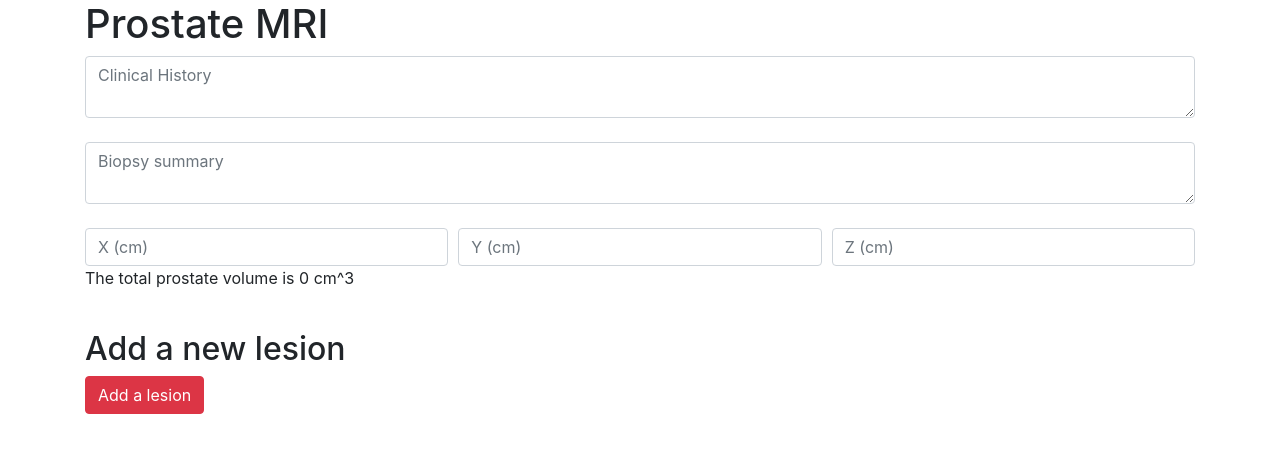
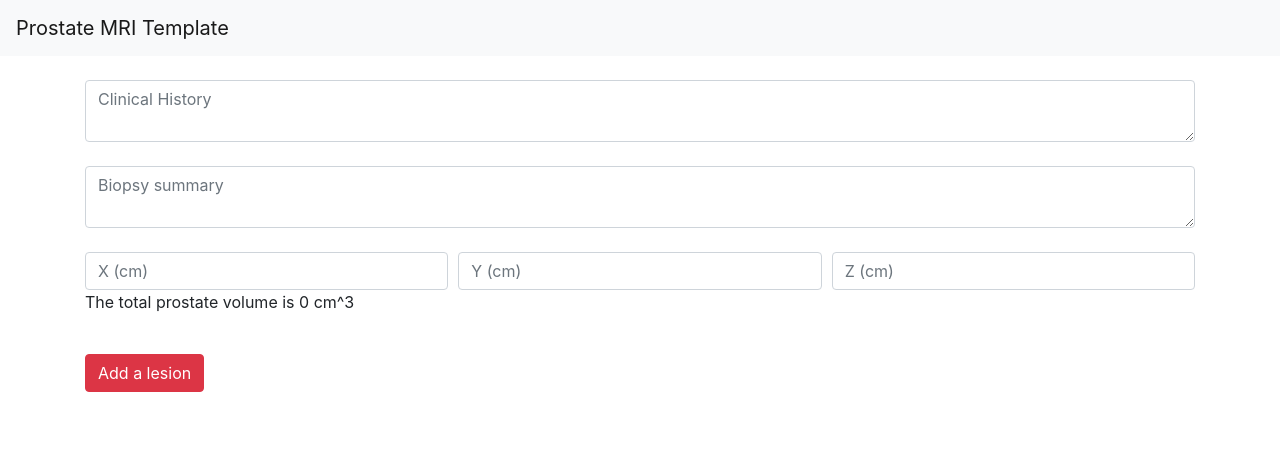
Before and after one commit to Tubo/prostate-mri, a React (Create React App) app: page / in a window 1280 px wide. Shown: the top 452 px of the page. Built offline with nearby package versions, Linux system fonts and the light colour scheme.

Commit message:
Refactored components according to layout logic, added sidebar and navbar

```diff
--- a/src/App.js
+++ b/src/App.js
@@ -1,27 +1,38 @@
 import React, {Component} from 'react';
 import {Container, Row, Col, Input} from 'reactstrap'
 
+import MyNavbar from './Navbar'
+import Sidebar from './Sidebar'
 import NewLesion from './Lesions'
-import ProstateSize from './ProstateSize'
 import ClinicalField from './ClinicalField'
 
 
 class App extends Component {
     render() {
         return (
-            <Container>
-                <h1>Prostate MRI</h1>
-                <ClinicalField content='Clinical History'/>
-                <br/>
-                <ClinicalField content='Biopsy summary'/>
-                <br/>
-                <ProstateSize/>
-                <br/>
-                <h2>Add a new lesion</h2>
-                <NewLesion/>
-            </Container>
+            <>
+                <MyNavbar/>
+                <Container className="mt-4">
+                    <Row>
+                        <Col>
+                            <MainContent/>
+                        </Col>
+                    </Row>
+                </Container>
+            </>
         );
     }
 }
 
+class MainContent extends Component {
+    render() {
+        return (
+            <>
+                <ClinicalField/>
+                <NewLesion/>
+            </>
+        )
+    }
+}
+
 export default App;
--- a/src/ClinicalField.js
+++ b/src/ClinicalField.js
@@ -1,5 +1,23 @@
 import React, {Component} from 'react';
 import {Input} from 'reactstrap'
+
+import ProstateSize from './ProstateSize'
+
+
+class ClinicalField extends Component {
+    render() {
+        return (
+            <>
+                <InputArea content='Clinical History'/>
+                <br/>
+                <InputArea content='Biopsy summary'/>
+                <br/>
+                <ProstateSize/>
+                <br/>
+            </>
+        )
+    }
+}
 
 class InputArea extends Component {
     render() {
@@ -9,4 +27,5 @@ class InputArea extends Component {
     }
 }
 
-export default InputArea
+
+export default ClinicalField
--- /dev/null
+++ b/src/Navbar.js
@@ -0,0 +1,41 @@
+import React from 'react';
+import {
+  Collapse,
+  Navbar,
+  NavbarToggler,
+  NavbarBrand,
+  Nav,
+  NavItem,
+  NavLink,
+  UncontrolledDropdown,
+  DropdownToggle,
+  DropdownMenu,
+  DropdownItem } from 'reactstrap';
+
+class MyNavbar extends React.Component {
+  constructor(props) {
+    super(props);
+
+    this.toggle = this.toggle.bind(this);
+    this.state = {
+      isOpen: false
+    };
+  }
+  toggle() {
+    this.setState({
+      isOpen: !this.state.isOpen
+    });
+  }
+  render() {
+    return (
+      <div>
+        <Navbar color="light" light expand="md">
+          <NavbarBrand href="/">Prostate MRI Template</NavbarBrand>
+          <NavbarToggler onClick={this.toggle} />
+        </Navbar>
+      </div>
+    );
+  }
+}
+
+export default MyNavbar;
--- /dev/null
+++ b/src/Sidebar.js
@@ -0,0 +1,19 @@
+import React, {Component} from 'react';
+import {ListGroup, ListGroupItem} from 'reactstrap';
+
+
+class Sidebar extends Component {
+    render() {
+        return (
+            <ListGroup>
+                <ListGroupItem>Clinical History</ListGroupItem>
+                <ListGroupItem>Biopsy Summary</ListGroupItem>
+                <ListGroupItem>Prostate size</ListGroupItem>
+                <ListGroupItem>Peripheral Zone lesions</ListGroupItem>
+                <ListGroupItem>Transition Zone lesions</ListGroupItem>
+            </ListGroup>
+        )
+    }
+}
+
+export default Sidebar;
```
